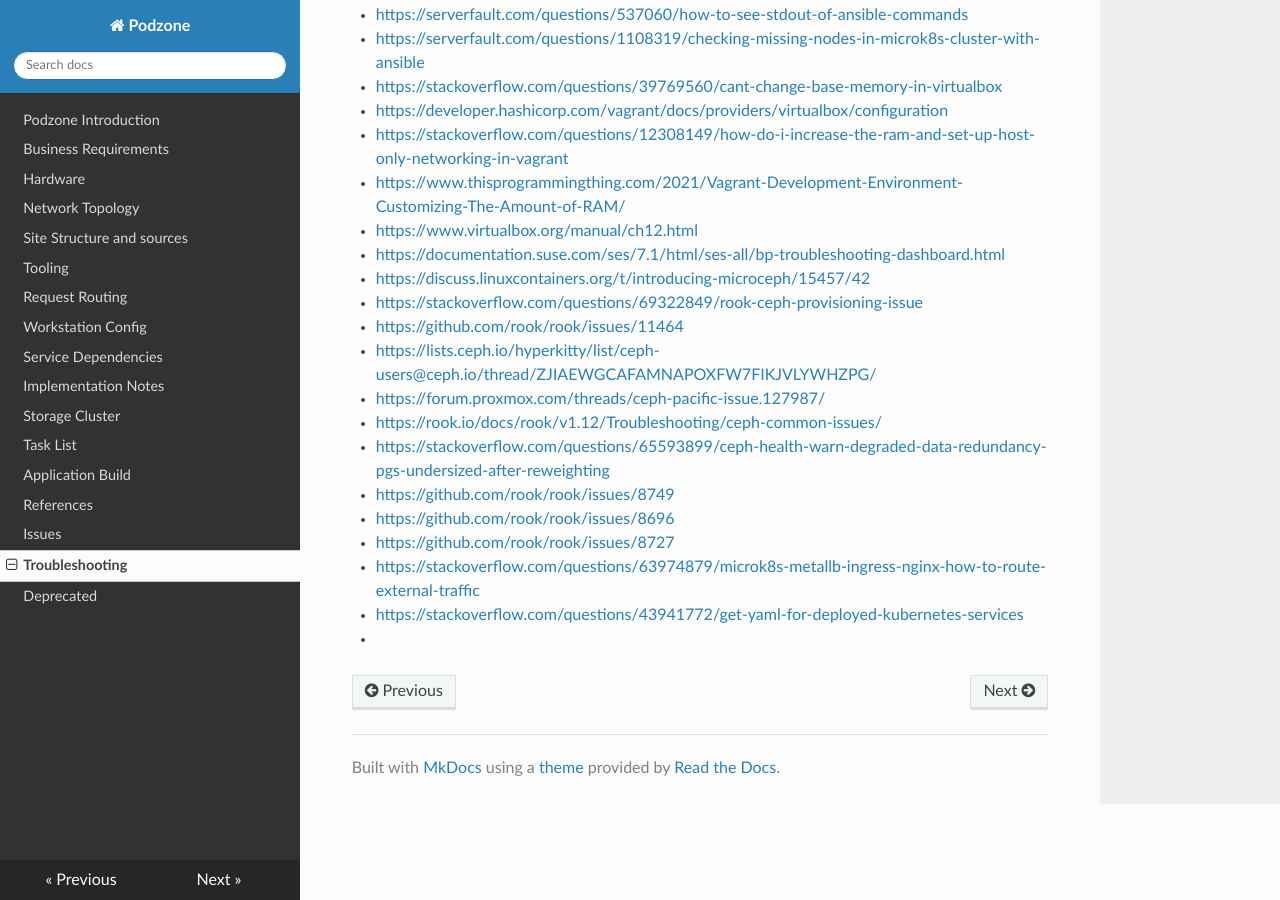
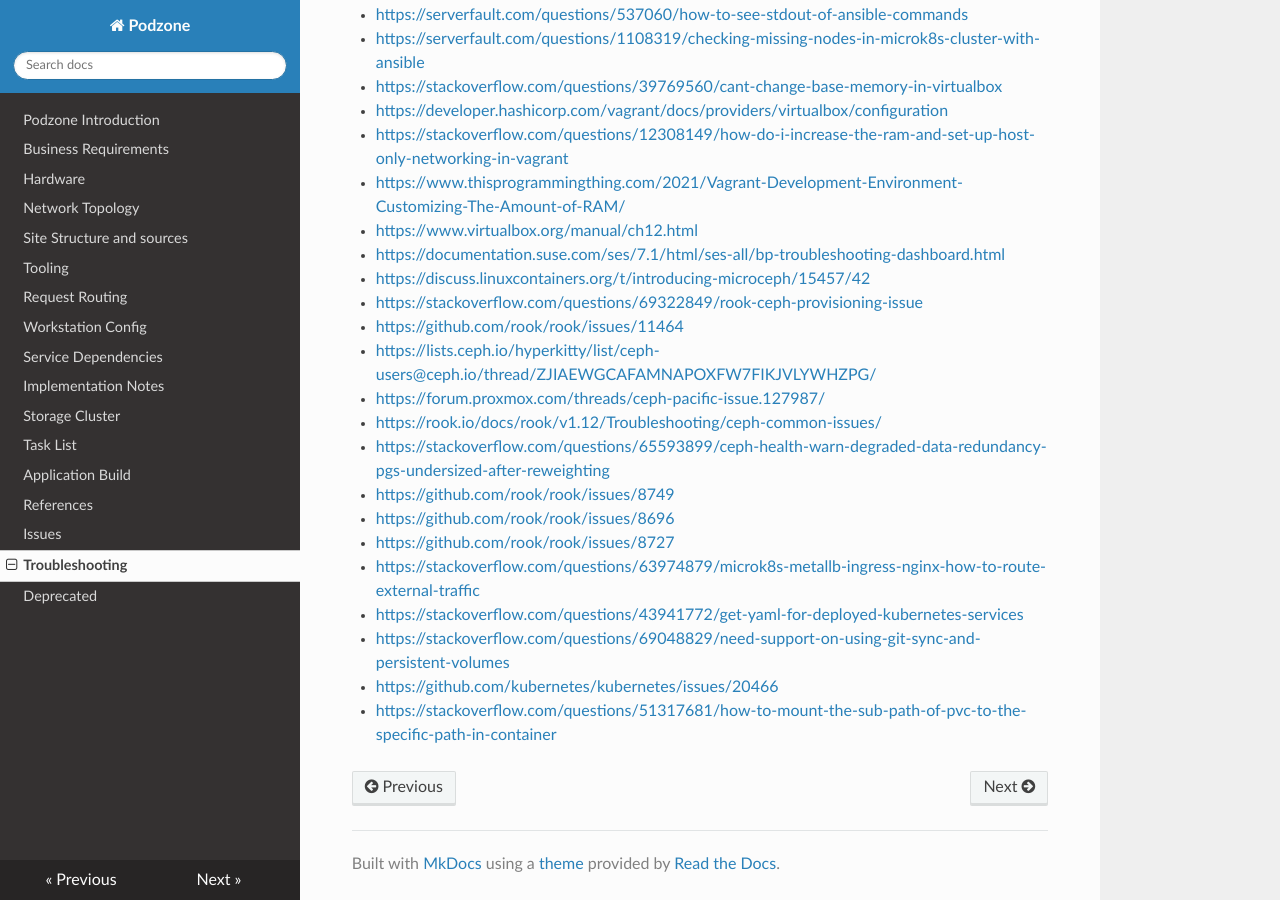
Before and after one commit to MoTTTT/podzone, an MkDocs documentation site: the page built from docs/TroubleshootingReferences.md, in a window 1280 px wide and 900 px high, scrolled down 4525 px. Built offline with MkDocs 1.6.1, drawn with Linux system fonts in a browser that asks for light colours; nearby versions of some CDN libraries.

Commit message:
Updated refs

```diff
--- a/docs/TroubleshootingReferences.md
+++ b/docs/TroubleshootingReferences.md
@@ -142,4 +142,6 @@
 - <https://github.com/rook/rook/issues/8727>
 - <https://stackoverflow.com/questions/63974879/microk8s-metallb-ingress-nginx-how-to-route-external-traffic>
 - <https://stackoverflow.com/questions/43941772/get-yaml-for-deployed-kubernetes-services>
--
+- <https://stackoverflow.com/questions/69048829/need-support-on-using-git-sync-and-persistent-volumes>
+- <https://github.com/kubernetes/kubernetes/issues/20466>
+- <https://stackoverflow.com/questions/51317681/how-to-mount-the-sub-path-of-pvc-to-the-specific-path-in-container>
```
Also changed, not shown: docs/ResearchReferences.md (+2 -1 lines).
